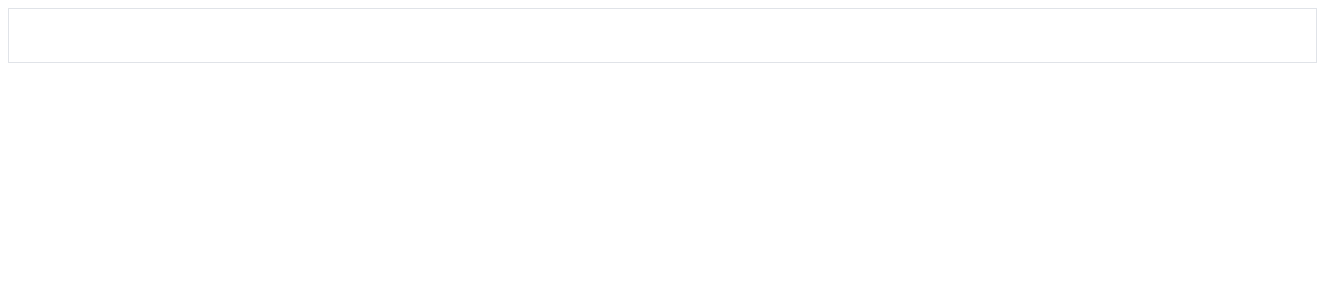
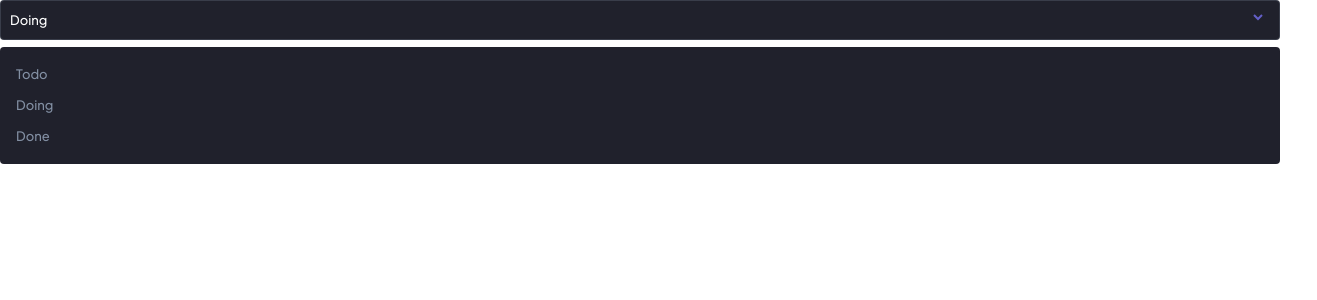
Before and after one commit to wallas938/v-kanban-task-management-app, a Vue app: page / in a window 1280 px wide. Before the commit this address had no page. Shown: the top 300 px of the page, 1317 px wide, since content can reach past the window. Built offline with nearby package versions, Linux system fonts and the light colour scheme.

Commit message:
dropdown cmp view is finished

```diff
--- a/src/App.vue
+++ b/src/App.vue
@@ -3,13 +3,9 @@ import { RouterLink, RouterView } from "vue-router";
 </script>
 
 <template>
-  <input type="text" />
+  <ktm-dropdown></ktm-dropdown>
 </template>
 
-<style lang="scss">
-@use "sass/layout/_index.scss" as l;
-
-input {
-  @include l.ktm-input;
-}
+<style lang="scss" scoped>
+@use "sass/colors" as c;
 </style>
--- /dev/null
+++ b/src/components/layout/KTMDropdown.vue
@@ -0,0 +1,93 @@
+<template>
+  <div class="root dark-mode">
+    <div class="status">
+      <span>
+        <slot>Doing</slot>
+      </span>
+    </div>
+    <ul class="columns">
+      <li>Todo</li>
+      <li>Doing</li>
+      <li>Done</li>
+    </ul>
+  </div>
+</template>
+<script lang="ts" setup></script>
+<style lang="scss" scoped>
+@use "../../sass/colors" as c;
+@use "../../sass/typography" as t;
+@use "../../sass/helpers/functions" as f;
+.root {
+  cursor: pointer;
+
+  .status {
+    position: relative;
+    border-radius: 4px;
+    height: f.toRem(40, 12);
+    margin-bottom: f.toRem(7, 12);
+    padding: f.toRem(8, 12) f.toRem(16.75, 12) f.toRem(16, 12) f.toRem(9, 12);
+    &--active {
+      border: 1px solid rgba($color: c.$MainPurple, $alpha: 1);
+    }
+    & > span {
+      @include t.bodyLarge;
+    }
+    &::after {
+      position: absolute;
+      content: url("../../assets/icon-chevron-down.svg");
+      right: f.toRem(16, 12);
+    }
+  }
+
+  .columns {
+    border-radius: 4px;
+    padding: f.toRem(16, 12);
+    & > li {
+      @include t.bodyLarge;
+    }
+    & > li:not(:last-child) {
+      margin-bottom: f.toRem(8, 12);
+    }
+  }
+}
+
+.light-mode {
+  .status {
+    background-color: c.$White;
+    border: 1px solid rgba($color: c.$MainPurple, $alpha: 0.25);
+    &--active {
+      border: 1px solid rgba($color: c.$MainPurple, $alpha: 1);
+    }
+    & > span {
+      color: c.$Black;
+    }
+  }
+
+  .columns {
+    background-color: c.$White;
+    & > li {
+      color: c.$MediumDark;
+    }
+  }
+}
+
+.dark-mode {
+  .status {
+    background-color: c.$VeryDarkGrey;
+    border: 1px solid rgba($color: c.$MediumDark, $alpha: 0.25);
+    &--active {
+      border: 1px solid rgba($color: c.$MainPurple, $alpha: 1);
+    }
+    & > span {
+      color: c.$White;
+    }
+  }
+
+  .columns {
+    background-color: c.$VeryDarkGrey;
+    & > li {
+      color: c.$MediumDark;
+    }
+  }
+}
+</style>
```
Also changed, not shown: src/main.ts (+13 -4 lines).
